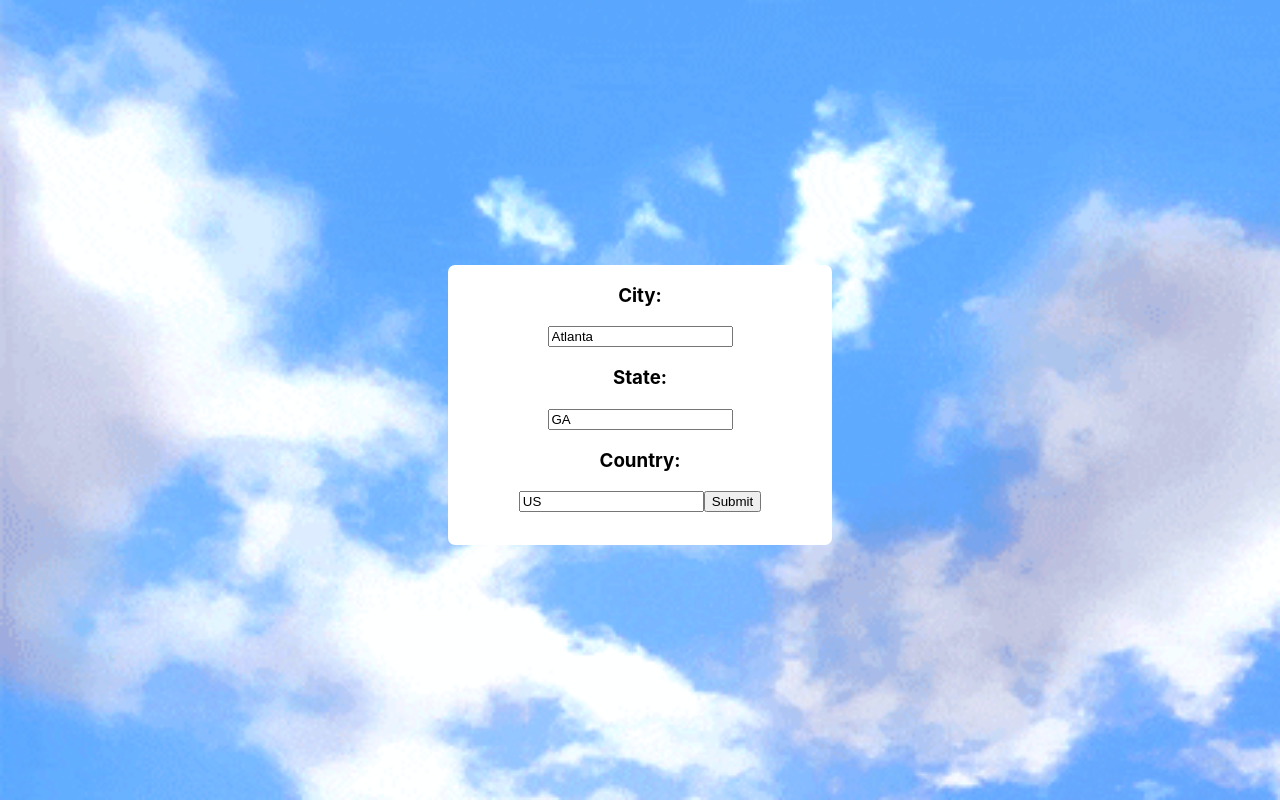
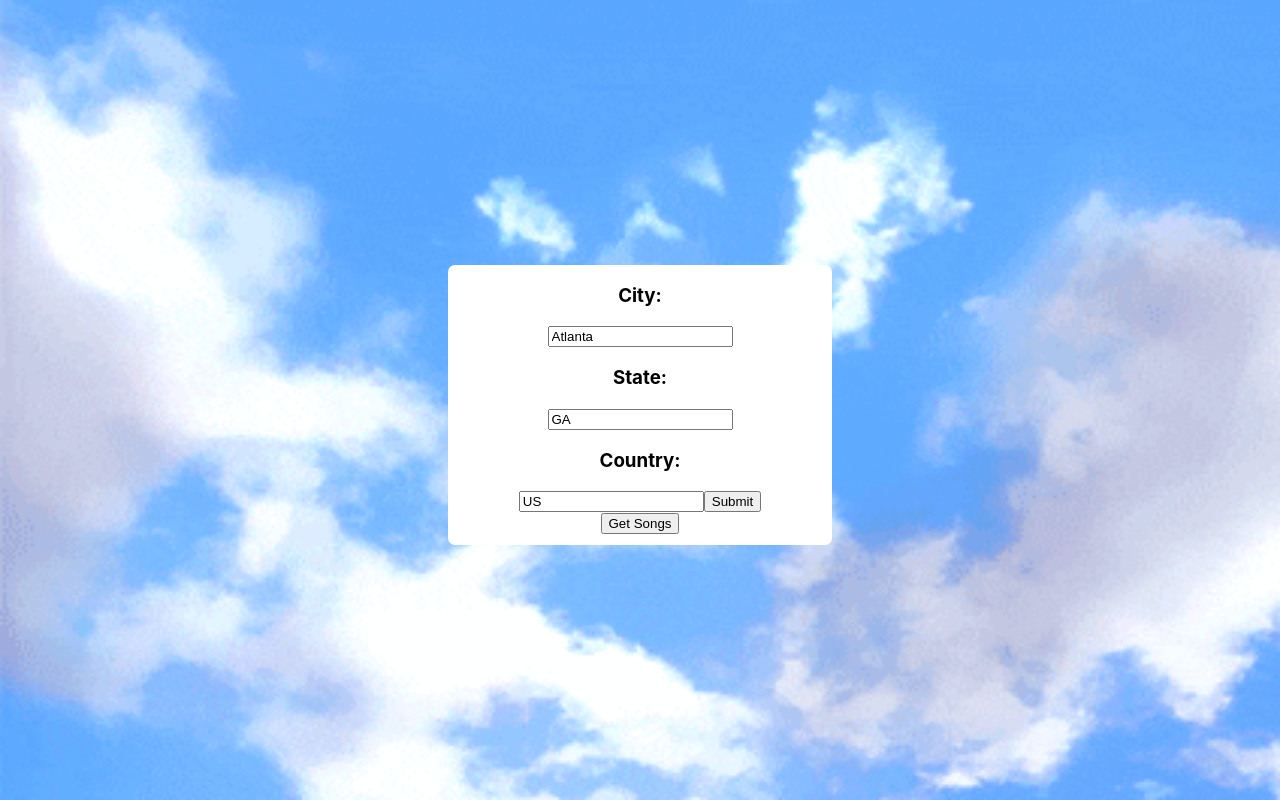
Before and after one commit to JackSkiles/weatherJams, a React (Create React App) app: page / in a window 1280 px wide. Built offline with nearby package versions, Linux system fonts and the light colour scheme.

Commit message:
updates to software

```diff
--- a/src/App.js
+++ b/src/App.js
@@ -29,6 +29,19 @@ class App extends React.Component {
       })
   }
 
+  getSong = (e) => {
+    console.log("Hello")
+    if (this.state.weather === "Clouds"){
+      let num = 0;
+      while (num < 10){
+        const randomNum = Math.floor(Math.random() * 3135556);
+        console.log(randomNum);
+        num++
+      }
+      fetch(`https://api.deezer.com/aa6dd1a30087eba6aba15aa1c92630b8/track/3135556`)
+    }
+  }
+
   render() {
     return (
       <Router>
@@ -45,6 +58,7 @@ class App extends React.Component {
                 <Weather handleSubmit={(e, state) => {
                   this.weatherGet(state)
                 }} />
+                <button onClick={this.getSong}>Get Songs</button>
               </div>
             </Route>
           </Switch>
--- a/src/components/Weather.jsx
+++ b/src/components/Weather.jsx
@@ -1,5 +1,7 @@
 import React, { Component } from 'react'
 import axios from 'axios';
+import { Link } from "react-router-dom";
+import { SongList } from "react-router-dom";
 
 export default class Weather extends Component {
     constructor(props) {
@@ -8,7 +10,8 @@ export default class Weather extends Component {
         this.state = {
             city: "Atlanta",
             state: "GA",
-            country: "US"
+            country: "US",
+            songs: [],
         }
     }
 
```
